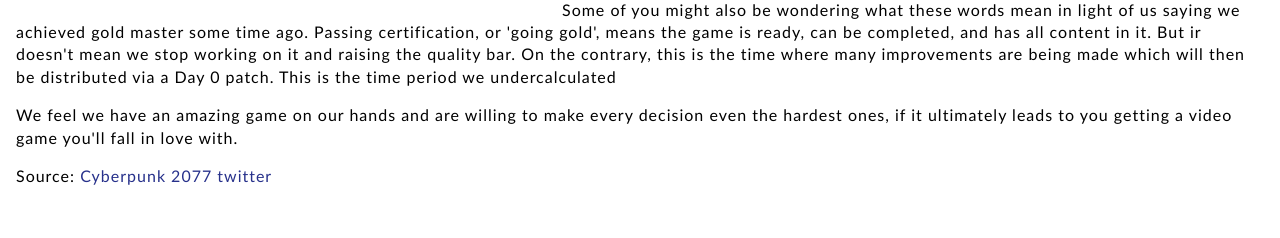
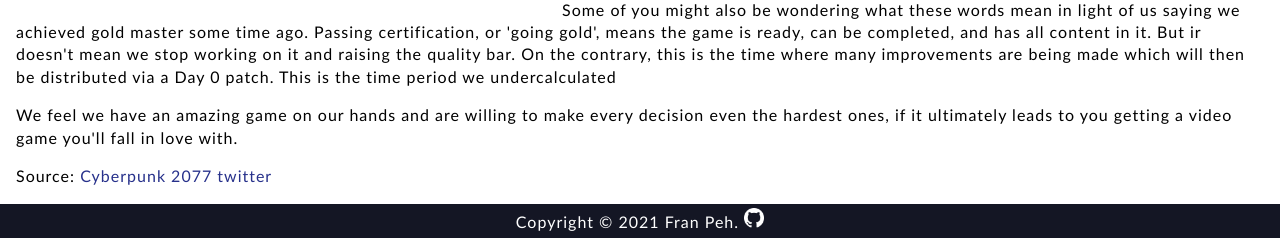
Before and after one commit to CroPeh/Napredne-tehnike-programiranja-web-servisa-Projekt, a PHP site: page / in a window 1280 px wide. Shown: the part 869-1107 px from the top of the page. Before the commit the page ends 1054 px from the top, so only its background shows below. Run offline with PHP 8.4, Linux system fonts and the light colour scheme.

Commit message:
Vjezba br. 4
Signed-off-by: CroPeh <fran-hep@hotmail.com>

```diff
--- a/index.html
+++ b/index.html
@@ -39,5 +39,8 @@
 		<p>We feel we have an amazing game on our hands and are willing to make every decision even the hardest ones, if it ultimately leads to you getting a video game you'll fall in love with.</p>
 		<p>Source: <a href="https://twitter.com/CyberpunkGame/status/1321128432370176002/photo/1" target="_blank">Cyberpunk 2077 twitter</a></p>
 	</main>
+	<footer>
+		<p>Copyright &copy; 2021 Fran Peh. <a href="https://github.com/CroPeh?tab=repositories"><img src="img/GitHub-Mark-Light-32px.png"></a></p>
+	</footer>
 </body>
 </html>
--- a/style.css
+++ b/style.css
@@ -68,6 +68,19 @@ figcaption {
 img {
 	width: 100%;
 }
+footer {
+	background-color: rgb(20, 22, 36);
+	padding: 0.1em;
+	clear: both;
+}
+footer p {
+	color: white;
+	text-align: center;
+	margin: 0.2em;
+}
+footer img {
+	width: 20px;
+}
 @media screen and (max-width: 900px) {
 	figure {
 		width: 90%;
```
Also changed, not shown: img/GitHub-Mark-32px.png (added), img/GitHub-Mark-Light-32px.png (added).
